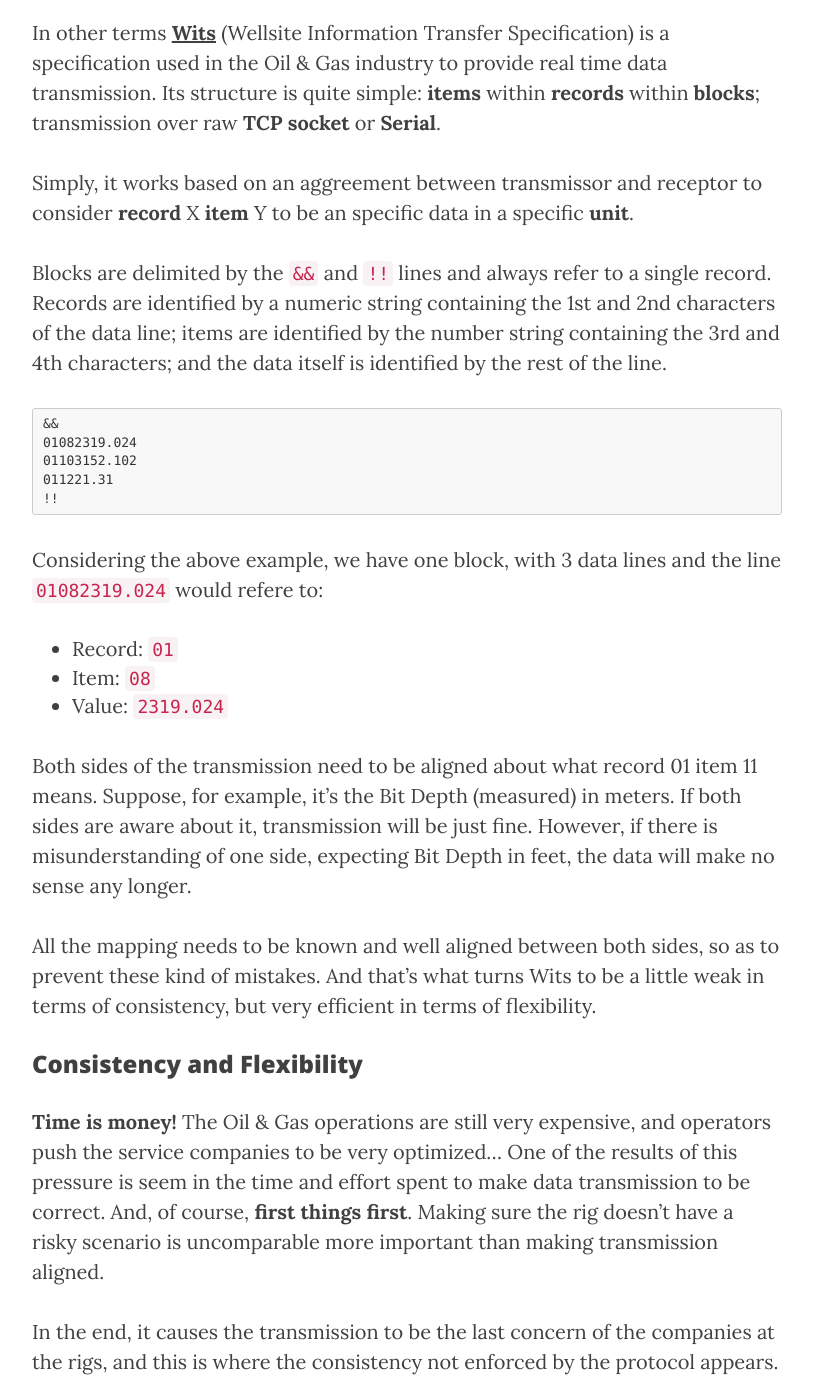
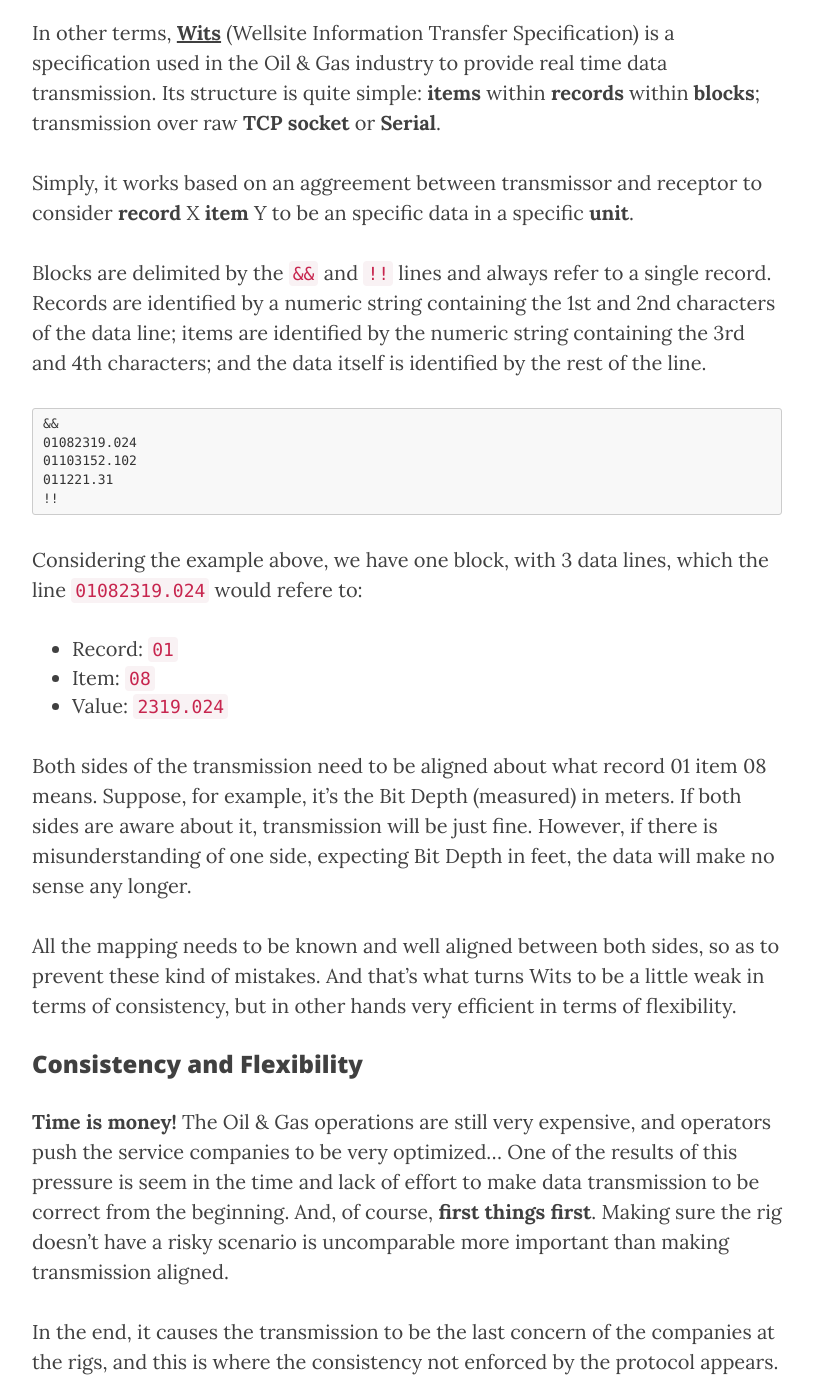
Before and after one commit to rwanderc/blog, a Jekyll site: the page built from _posts/2015-12-16-wits-simplified.markdown, in a window 1280 px wide and 1400 px high, scrolled down 1221 px. Shown: the whole window, without its empty margins (233-1046 px from the left). Built offline with Jekyll 4.4.1, drawn with Linux system fonts in a browser that asks for light colours; nearby versions of some CDN libraries; comment, search, counter and statistics services are not loaded; some of the changed text lies outside the part shown.

Commit message:
algumas correções

```diff
--- a/_posts/2015-12-16-wits-simplified.markdown
+++ b/_posts/2015-12-16-wits-simplified.markdown
@@ -16,11 +16,11 @@
 
 > The WELLSITE INFORMATION TRANSFER SPECIFICATION (WITS) is a communications format used for the transfer of a wide variety of wellsite data from one computer system to another. It is a recommended format by which Operating and Service companies involved in the Exploration and Production areas of the Petroleum Industry may exchange data in either an online or batch transfer mode.
 
-In other terms **[Wits][wits]** (Wellsite Information Transfer Specification) is a  specification used in the Oil & Gas industry to provide real time data transmission. Its structure is quite simple: **items** within **records** within **blocks**; transmission over raw **TCP socket** or **Serial**.
+In other terms, **[Wits][wits]** (Wellsite Information Transfer Specification) is a  specification used in the Oil & Gas industry to provide real time data transmission. Its structure is quite simple: **items** within **records** within **blocks**; transmission over raw **TCP socket** or **Serial**.
 
 Simply, it works based on an aggreement between transmissor and receptor to consider **record** X **item** Y to be an specific data in a specific **unit**.
 
-Blocks are delimited by the `&&` and `!!` lines and always refer to a single record. Records are identified by a numeric string containing the 1st and 2nd characters of the data line; items are identified by the number string containing the 3rd and 4th characters; and the data itself is identified by the rest of the line.
+Blocks are delimited by the `&&` and `!!` lines and always refer to a single record. Records are identified by a numeric string containing the 1st and 2nd characters of the data line; items are identified by the numeric string containing the 3rd and 4th characters; and the data itself is identified by the rest of the line.
 
 {% highlight text %}
 &&
@@ -30,23 +30,23 @@
 !!
 {% endhighlight %}
 
-Considering the above example, we have one block, with 3 data lines and the line `01082319.024` would refere to:
+Considering the example above, we have one block, with 3 data lines, which the line `01082319.024` would refere to:
 
 *   Record: `01`
 *   Item: `08`
 *   Value: `2319.024`
 
-Both sides of the transmission need to be aligned about what record 01 item 11 means. Suppose, for example, it's the Bit Depth (measured) in meters. If both sides are aware about it, transmission will be just fine. However, if there is misunderstanding of one side, expecting Bit Depth in feet, the data will make no sense any longer.
+Both sides of the transmission need to be aligned about what record 01 item 08 means. Suppose, for example, it's the Bit Depth (measured) in meters. If both sides are aware about it, transmission will be just fine. However, if there is misunderstanding of one side, expecting Bit Depth in feet, the data will make no sense any longer.
 
-All the mapping needs to be known and well aligned between both sides, so as to prevent these kind of mistakes. And that's what turns Wits to be a little weak in terms of consistency, but very efficient in terms of flexibility.
+All the mapping needs to be known and well aligned between both sides, so as to prevent these kind of mistakes. And that's what turns Wits to be a little weak in terms of consistency, but in other hands very efficient in terms of flexibility.
 
 ###Consistency and Flexibility
 
-**Time is money!** The Oil & Gas operations are still very expensive, and operators push the service companies to be very optimized... One of the results of this pressure is seem in the time and effort spent to make data transmission to be correct. And, of course, **first things first**. Making sure the rig doesn't have a risky scenario is uncomparable more important than making transmission aligned.
+**Time is money!** The Oil & Gas operations are still very expensive, and operators push the service companies to be very optimized... One of the results of this pressure is seem in the time and lack of effort to make data transmission to be correct from the beginning. And, of course, **first things first**. Making sure the rig doesn't have a risky scenario is uncomparable more important than making transmission aligned.
 
 In the end, it causes the transmission to be the last concern of the companies at the rigs, and this is where the consistency not enforced by the protocol appears.
 
-However, being simple as 1 2 3 makes configuration of Wits a simple setup, as well as makes it easier to create new software to transmit it. Having this fact, associated to the protocol's maturity, the compatibility with the industry is huge.
+However, being simple as 1 2 3 makes configuration of Wits a simple setup, as well as makes it easier to create new software to transmit it. Having this fact, associated to the protocol's maturity, the compatibility of the protocol with the industry is huge.
 
 ##Versions
 
```
